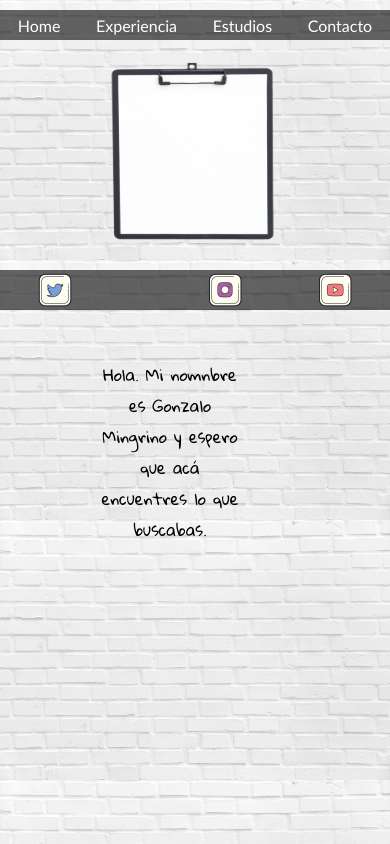
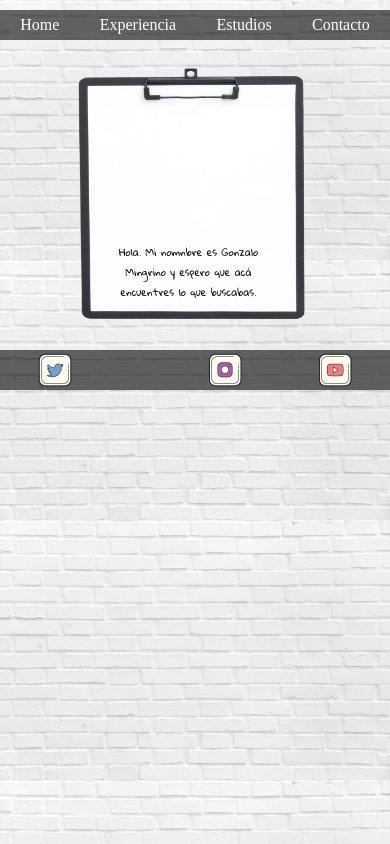
Before and after one commit to gonzamingrino/gonzamingrino.github.io, a plain HTML site: page index.html in a window 390 px wide. Drawn offline with Linux system fonts and the light colour scheme.

Commit message:
Cambios hechos en el responsive en Index (html y Css)

```diff
--- a/index.css
+++ b/index.css
@@ -9,7 +9,7 @@ body{
         background-size: 100%;
     background-image: url("mediafiles/fondobody.jpg");
     color:  black;
-    font-family: 'Trebuchet MS', 'Lucida Sans Unicode', 'Lucida Grande', 'Lucida Sans', Arial, sans-serif;
+
 }
 .cabecera{
     box-sizing: border-box;
@@ -51,7 +51,7 @@ a{
 .box .textonotepad{
     position: absolute;
     z-index: 999;
-    top: 40%;
+    top: 20%;
     margin: 50px;
     width: 300px;
     text-align: center;
@@ -88,8 +88,8 @@ a{
         max-height: 100%;
         }
         .box{
-            width: 200px;
-            height: 200px;
+            width: 280px;
+            height: 280px;
             margin: auto;
             margin-bottom: 30px;
             display: flex;
@@ -97,16 +97,19 @@ a{
         }
 
         .box img{
-            width: 200px;
+            width: 300px;
             position: relative;
             display: inline-block;
 
         }
         .box .textonotepad{
+            font-size: 10px;
             position: absolute;
             z-index: 999;
             /* top: 40%; */
             margin: auto;
+            margin-top: 15%;
+            margin-left: 15%;
             width: 150px;
             text-align: center;
             padding: 5px;
```
